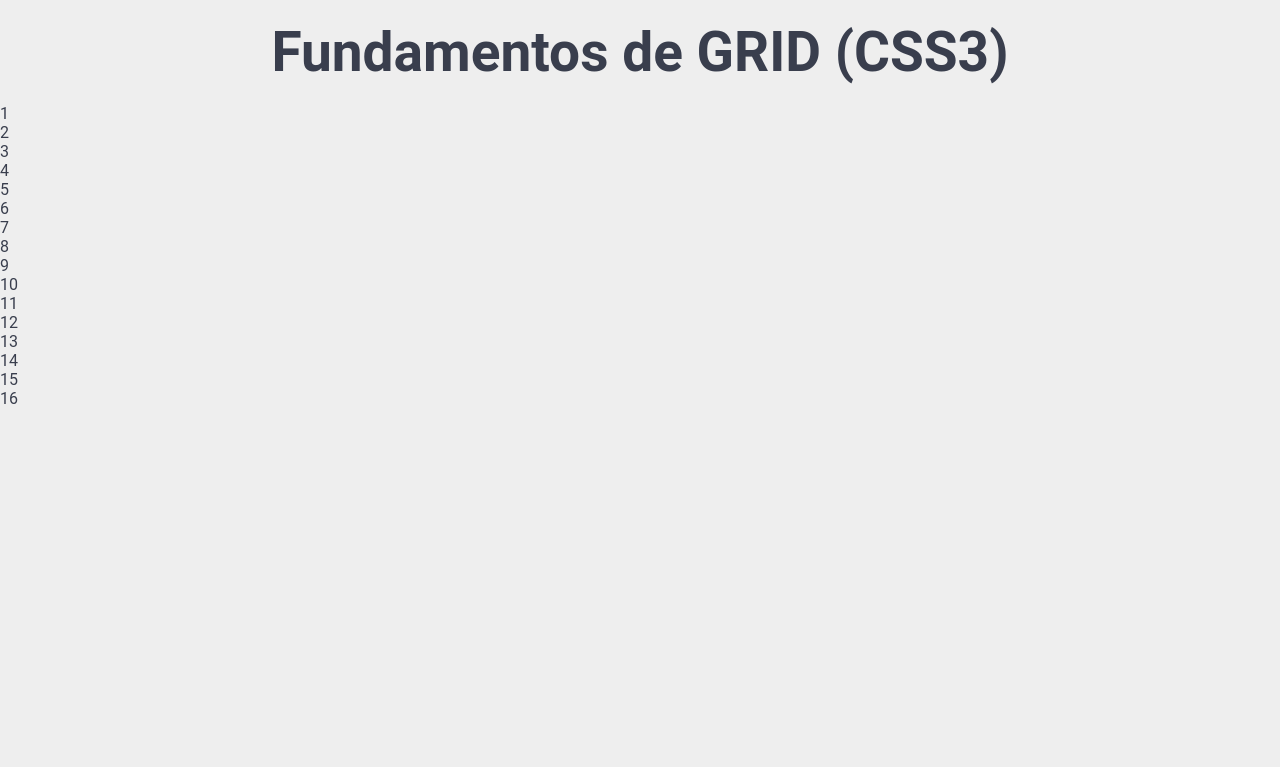
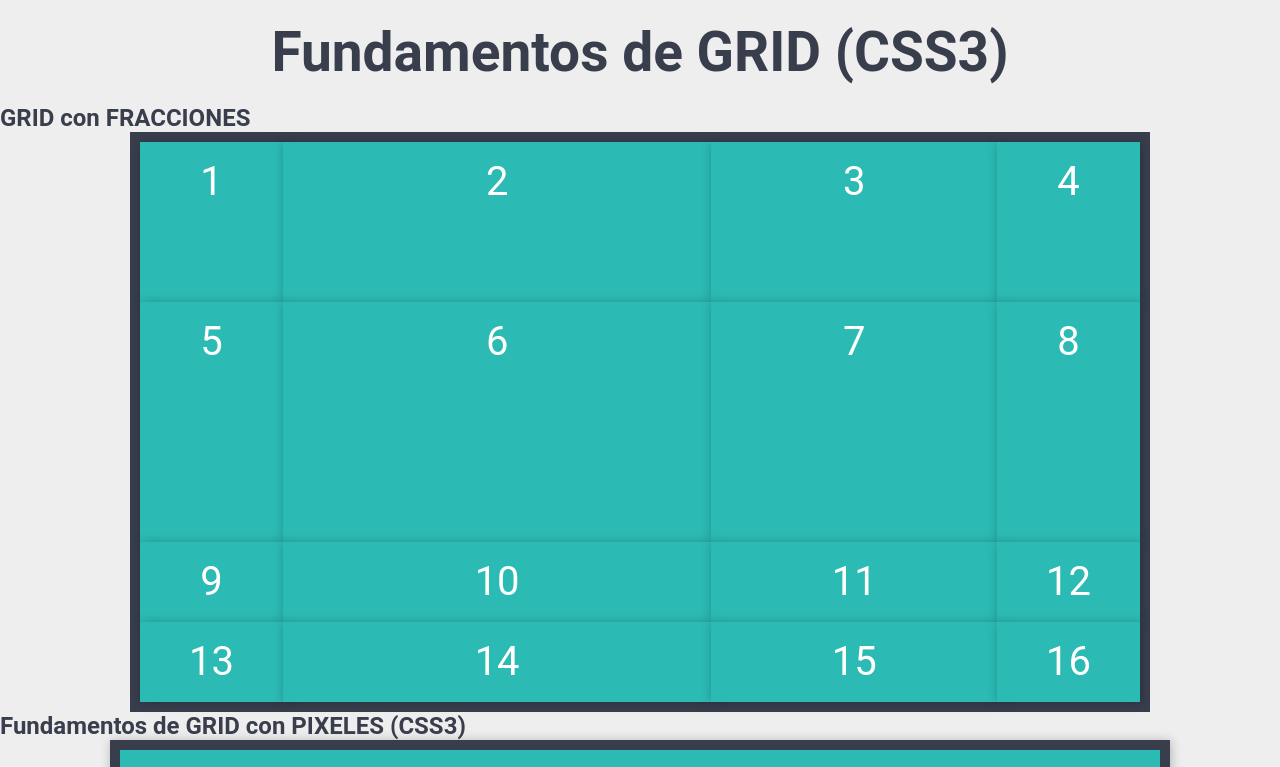
Before and after one commit to al45773-oss/Ejemplos-Grid-Css, a plain HTML site: page index.html in a window 1280 px wide. Shown: the top 767 px of the page. Drawn offline with Linux system fonts and the light colour scheme.

Commit message:
guardar cambios a estilos.css

```diff
--- a/estilos.css
+++ b/estilos.css
@@ -16,7 +16,9 @@ h1{
 	font-size: 55px;
 }
 
-.grid{
+.grid,
+.grid-pixeles
+{
 	width: 90%;
 	max-width: 1000px;
 	border: 10px solid #393e4d;
@@ -26,7 +28,9 @@ h1{
 	text-align: center;
 }
 
-.grid div{
+.grid div,
+.grid-pixeles
+{
 	display: block;
 	padding: 20px;
 	color: #fff;
--- a/index.html
+++ b/index.html
@@ -8,6 +8,25 @@
 
     <style>
 
+         .grid{
+            display: grid;
+
+            grid-template-columns: 1fr 3fr 2fr 1fr;
+
+            grid-template-rows: 2fr 3fr 1fr;
+        }
+
+
+        .grid-pixeles{
+            display: grid;
+
+            grid-template-columns: 200px 400px 300px 100px;
+
+            grid-template-rows: 200px 100px 300px;
+        }
+
+
+
     </style>
 </head>
 <body>
@@ -16,7 +35,30 @@
         <h1>Fundamentos de GRID (CSS3)</h1>
     </header>
 
-    <div class="ejemplo1">
+    <h2>GRID con FRACCIONES</h2>
+    <div class="grid">
+
+        <div>1</div>
+        <div>2</div>
+        <div>3</div>
+        <div>4</div>
+        <div>5</div>
+        <div>6</div>
+        <div>7</div>
+        <div>8</div>
+        <div>9</div>
+        <div>10</div>
+        <div>11</div>
+        <div>12</div>
+        <div>13</div>
+        <div>14</div>
+        <div>15</div>
+        <div>16</div>
+
+    </div>
+
+    <h2>Fundamentos de GRID con PIXELES (CSS3)</h2>
+    <div class="grid-pixeles">
 
         <div>1</div>
         <div>2</div>
```
